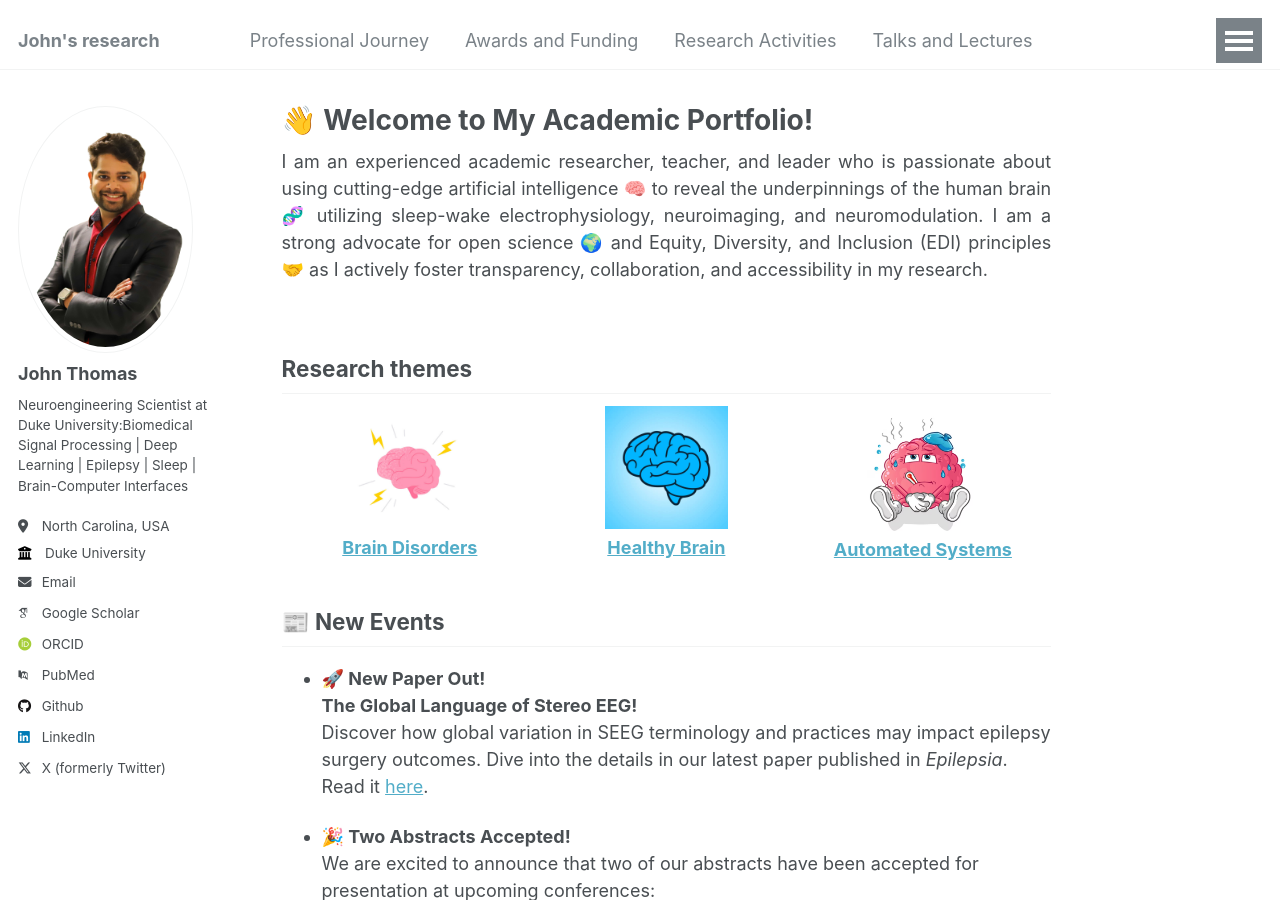
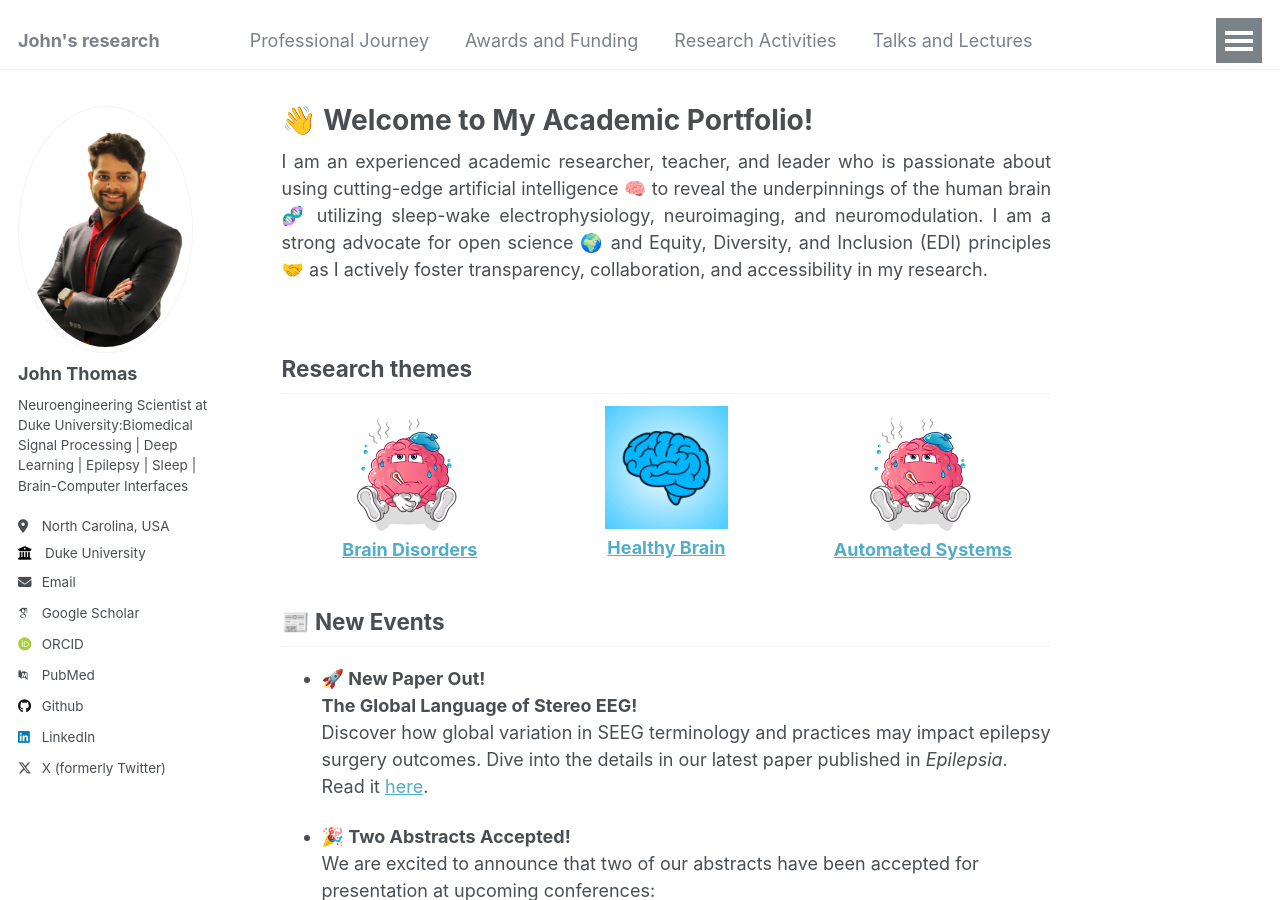
Before and after one commit to johnthomasphd/johnthomasphd.github.io, a Jekyll site: the page built from _pages/about.md, in a window 1280 px wide and 900 px high. Built offline with Jekyll 4.4.1, drawn with Linux system fonts in a browser that asks for light colours; some web fonts are replaced.

Commit message:
Update about.md

```diff
--- a/_pages/about.md
+++ b/_pages/about.md
@@ -21,7 +21,7 @@
 
   <div style="flex: 1; max-width: 100%; padding: 0 5px; text-align: center;">
     <a href="https://johnthomasphd.github.io/brain_disorders">
-      <img src="https://johnthomasphd.github.io/images/photo_1.png" alt="Page 1" style="width:50%; height:auto;">
+      <img src="https://johnthomasphd.github.io/images/photo_3.png" alt="Page 1" style="width:50%; height:auto;">
     </a>
     <a href="https://johnthomasphd.github.io/_pages/about_page_1.md" style="display: block; margin-top: 5px;">
       <strong>Brain Disorders</strong>
@@ -38,7 +38,7 @@
   </div>
 
   <div style="flex: 1; max-width: 100%; padding: 0 5px; text-align: center;">
-    <a href="https://johnthomasphd.github.io/_pages/about_page_3.md">
+    <a href="https://johnthomasphd.github.io/_pages/about_page_1.md">
       <img src="https://johnthomasphd.github.io/images/photo_3.png" alt="Page 3" style="width:50%; height:auto;">
     </a>
     <a href="https://johnthomasphd.github.io/_pages/about_page_3.md" style="display: block; margin-top: 5px;">
```
